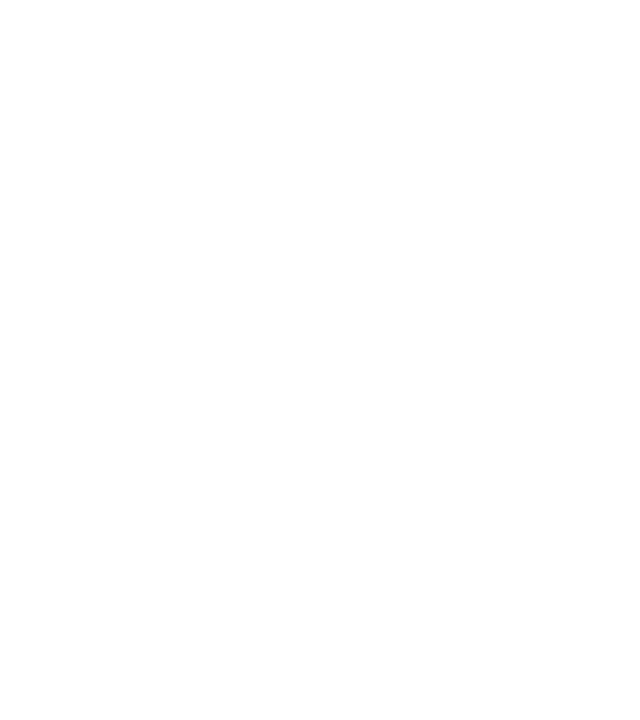
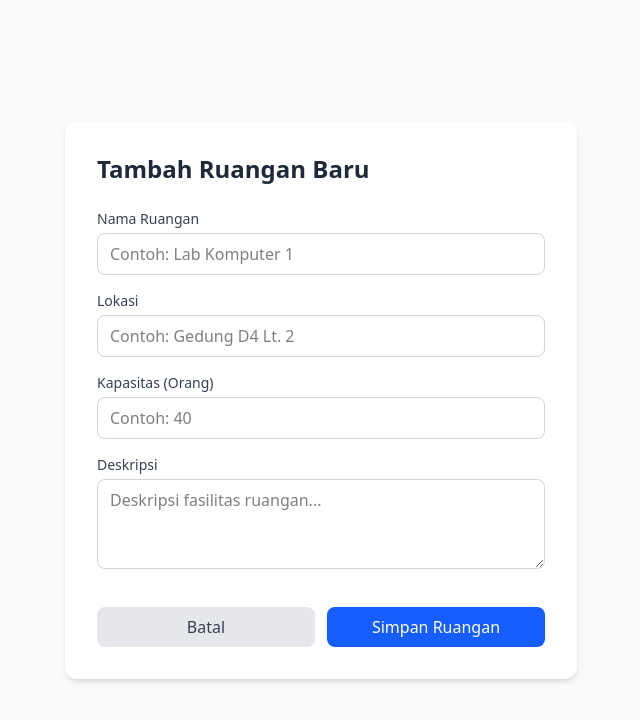
Before and after one commit to bagusmukti/2026-room-reservation-frontend, a React (Vite) app: page /rooms/add in a window 1280 px wide. Before the commit this address had no page. Shown: the top 720 px of the page, without its empty margins (319-959 px from the left). Built offline with nearby package versions, Linux system fonts and the light colour scheme.

Commit message:
feat(admin): implement create and delete room functionality

```diff
--- a/src/App.tsx
+++ b/src/App.tsx
@@ -2,6 +2,8 @@ import { BrowserRouter as Router, Routes, Route } from 'react-router-dom';
 import Login from './pages/Login';
 import Register from './pages/Register';
 import Dashboard from './pages/Dashboard';
+import Rooms from './pages/Rooms';
+import AddRoom from './pages/AddRoom';
 
 
 function App() {
@@ -13,6 +15,8 @@ function App() {
         <Route path="/login" element={<Login />} />
         <Route path="/register" element={<Register />} />
         <Route path="/dashboard" element={<Dashboard />} />
+        <Route path="/rooms" element={<Rooms />} />
+        <Route path="/rooms/add" element={<AddRoom />} />
       </Routes>
     </Router>
   );
--- /dev/null
+++ b/src/pages/AddRoom.tsx
@@ -0,0 +1,106 @@
+import React, { useState } from 'react';
+import { useNavigate } from 'react-router-dom';
+import api from '../services/api';
+
+const AddRoom: React.FC = () => {
+  const navigate = useNavigate();
+  const [loading, setLoading] = useState(false);
+
+  const [name, setName] = useState('');
+  const [location, setLocation] = useState('');
+  const [capacity, setCapacity] = useState('');
+  const [description, setDescription] = useState('');
+
+  const handleSubmit = async (e: React.FormEvent) => {
+    e.preventDefault();
+    setLoading(true);
+
+    try {
+      // Kirim data ke Backend (POST /api/rooms)
+      await api.post('/rooms', {
+        name,
+        location,
+        capacity: parseInt(capacity), // Pastikan dikirim sebagai angka
+        description
+      });
+
+      alert("Ruangan berhasil ditambahkan!");
+      navigate('/rooms'); // Kembali ke daftar ruangan
+
+    } catch (error) {
+      console.error("Gagal menambah ruangan", error);
+      alert("Terjadi kesalahan saat menyimpan data.");
+    } finally {
+      setLoading(false);
+    }
+  };
+
+  return (
+    <div className="min-h-screen bg-gray-50 p-4 sm:p-8 flex items-center justify-center">
+      <div className="bg-white p-8 rounded-xl shadow-md w-full max-w-lg">
+        <h2 className="text-2xl font-bold text-gray-800 mb-6">Tambah Ruangan Baru</h2>
+
+        <form onSubmit={handleSubmit} className="space-y-4">
+          <div>
+            <label className="block text-sm font-medium text-gray-700 mb-1">Nama Ruangan</label>
+            <input
+              type="text" required
+              className="w-full border border-gray-300 px-3 py-2 rounded-lg focus:outline-none focus:ring-2 focus:ring-blue-500"
+              placeholder="Contoh: Lab Komputer 1"
+              value={name} onChange={(e) => setName(e.target.value)}
+            />
+          </div>
+
+          <div>
+            <label className="block text-sm font-medium text-gray-700 mb-1">Lokasi</label>
+            <input
+              type="text" required
+              className="w-full border border-gray-300 px-3 py-2 rounded-lg focus:outline-none focus:ring-2 focus:ring-blue-500"
+              placeholder="Contoh: Gedung D4 Lt. 2"
+              value={location} onChange={(e) => setLocation(e.target.value)}
+            />
+          </div>
+
+          <div>
+            <label className="block text-sm font-medium text-gray-700 mb-1">Kapasitas (Orang)</label>
+            <input
+              type="number" required min="1"
+              className="w-full border border-gray-300 px-3 py-2 rounded-lg focus:outline-none focus:ring-2 focus:ring-blue-500"
+              placeholder="Contoh: 40"
+              value={capacity} onChange={(e) => setCapacity(e.target.value)}
+            />
+          </div>
+
+          <div>
+            <label className="block text-sm font-medium text-gray-700 mb-1">Deskripsi</label>
+            <textarea
+              required rows={3}
+              className="w-full border border-gray-300 px-3 py-2 rounded-lg focus:outline-none focus:ring-2 focus:ring-blue-500"
+              placeholder="Deskripsi fasilitas ruangan..."
+              value={description} onChange={(e) => setDescription(e.target.value)}
+            ></textarea>
+          </div>
+
+          <div className="flex gap-3 pt-4">
+            <button
+              type="button"
+              onClick={() => navigate('/rooms')}
+              className="flex-1 bg-gray-200 text-gray-700 py-2 rounded-lg hover:bg-gray-300 transition font-medium"
+            >
+              Batal
+            </button>
+            <button
+              type="submit"
+              disabled={loading}
+              className="flex-1 bg-blue-600 text-white py-2 rounded-lg hover:bg-blue-700 transition font-medium"
+            >
+              {loading ? 'Menyimpan...' : 'Simpan Ruangan'}
+            </button>
+          </div>
+        </form>
+      </div>
+    </div>
+  );
+};
+
+export default AddRoom;
--- a/src/pages/Dashboard.tsx
+++ b/src/pages/Dashboard.tsx
@@ -68,21 +68,33 @@ const Dashboard: React.FC = () => {
     // Continer Utama
     <div className="min-h-screen bg-gray-50 p-4 sm:p-8">
 
-      {/* Header Dashboard */}
+      {/* Header dashboard */}
       <div className="max-w-7xl mx-auto flex flex-col sm:flex-row justify-between items-center mb-8 bg-white p-6 rounded-xl shadow-sm gap-4">
         <div className="text-center sm:text-left">
           <h1 className="text-2xl font-bold text-gray-900">Dashboard {role}</h1>
           <p className="text-gray-500 mt-1">
-            Halo, <span className="font-semibold text-blue-600">{user}</span>! Selamat beraktivitas.
+            Halo, <span className="font-semibold text-blue-600">{user}</span>!
           </p>
         </div>
 
-        <button
-          onClick={handleLogout}
-          className="w-full sm:w-auto bg-red-500 text-white px-6 py-2.5 rounded-lg hover:bg-red-600 transition shadow-sm font-medium"
-        >
-          Keluar
-        </button>
+        <div className="flex gap-3 w-full sm:w-auto">
+          {/* Button khusus admin */}
+          {role === 'Admin' && (
+            <button
+              onClick={() => navigate('/rooms')}
+              className="flex-1 sm:flex-none bg-indigo-600 text-white px-5 py-2.5 rounded-lg hover:bg-indigo-700 transition shadow-sm font-medium"
+            >
+              Kelola Ruangan
+            </button>
+          )}
+
+          <button
+            onClick={handleLogout}
+            className="flex-1 sm:flex-none bg-red-500 text-white px-6 py-2.5 rounded-lg hover:bg-red-600 transition shadow-sm font-medium"
+          >
+            Keluar
+          </button>
+        </div>
       </div>
 
       {/* Konten Tabel */}
--- /dev/null
+++ b/src/pages/Rooms.tsx
@@ -0,0 +1,106 @@
+import React, { useEffect, useState } from 'react';
+import { useNavigate } from 'react-router-dom'; // Import useNavigate
+import api from '../services/api';
+import type { Room } from '../types';
+
+const Rooms: React.FC = () => {
+  const [rooms, setRooms] = useState<Room[]>([]);
+  const [loading, setLoading] = useState(true);
+  const navigate = useNavigate(); // Hook untuk pindah halaman
+
+  useEffect(() => {
+    fetchRooms();
+  }, []);
+
+  const fetchRooms = async () => {
+    try {
+      const response = await api.get('/rooms');
+      setRooms(response.data);
+    } catch (error) {
+      console.error("Gagal ambil data ruangan", error);
+    } finally {
+      setLoading(false);
+    }
+  };
+
+  // Delete function
+  const handleDelete = async (id: number) => {
+    if(confirm("Apakah Anda yakin ingin menghapus ruangan ini secara permanen?")) {
+        try {
+            await api.delete(`/rooms/${id}`); // Panggil API Delete Backend
+            alert("Ruangan berhasil dihapus!");
+            fetchRooms(); // Refresh data tanpa reload halaman
+        } catch (error) {
+            console.error("Gagal menghapus", error);
+            alert("Gagal menghapus ruangan.");
+        }
+    }
+  };
+
+  return (
+    <div className="min-h-screen bg-gray-50 p-4 sm:p-8">
+      <div className="max-w-7xl mx-auto">
+
+        {/* Header */}
+        <div className="flex flex-col sm:flex-row justify-between items-center mb-8 gap-4">
+          <div className="flex items-center gap-4 w-full sm:w-auto">
+            <button
+              onClick={() => navigate('/dashboard')}
+              className="bg-gray-200 text-gray-700 px-4 py-2 rounded-lg hover:bg-gray-300 transition font-medium text-sm"
+            >
+              ← Kembali
+            </button>
+            <h1 className="text-2xl font-bold text-gray-800">Kelola Ruangan</h1>
+          </div>
+
+          {/* Add button */}
+          <button
+            onClick={() => navigate('/rooms/add')}
+            className="w-full sm:w-auto bg-blue-600 text-white px-5 py-2.5 rounded-lg hover:bg-blue-700 transition shadow-md font-medium"
+          >
+            + Tambah Ruangan
+          </button>
+        </div>
+
+        {/* List ruangan */}
+        <div className="grid grid-cols-1 md:grid-cols-2 lg:grid-cols-3 gap-6">
+          {loading ? (
+            <p className="text-gray-500 col-span-3 text-center">Memuat data ruangan...</p>
+          ) : rooms.length === 0 ? (
+            <p className="text-gray-500 col-span-3 text-center">Belum ada ruangan. Silakan tambah baru.</p>
+          ) : (
+            rooms.map((room) => (
+              <div key={room.id} className="bg-white p-6 rounded-xl shadow-sm border border-gray-100 hover:shadow-md transition">
+                <div className="flex justify-between items-start">
+                    <div>
+                        <h3 className="text-xl font-bold text-gray-800">{room.name}</h3>
+                        <p className="text-gray-500 text-sm mt-1">{room.location}</p>
+                    </div>
+                    <span className="text-xs font-semibold bg-blue-50 text-blue-700 px-2 py-1 rounded border border-blue-100">
+                        {room.capacity} Orang
+                    </span>
+                </div>
+
+                <p className="text-gray-600 mt-4 text-sm line-clamp-2">{room.description}</p>
+
+                <div className="flex justify-end items-center pt-4 mt-4 border-t border-gray-100 gap-2">
+                  <button className="text-yellow-600 hover:text-yellow-700 font-medium text-sm px-3 py-1 rounded hover:bg-yellow-50 transition">
+                    Edit
+                  </button>
+                  <button
+                    onClick={() => handleDelete(room.id)}
+                    className="text-red-600 hover:text-red-700 font-medium text-sm px-3 py-1 rounded hover:bg-red-50 transition"
+                  >
+                    Hapus
+                  </button>
+                </div>
+              </div>
+            ))
+          )}
+        </div>
+      </div>
+    </div>
+  );
+};
+
+export default Rooms;
```
